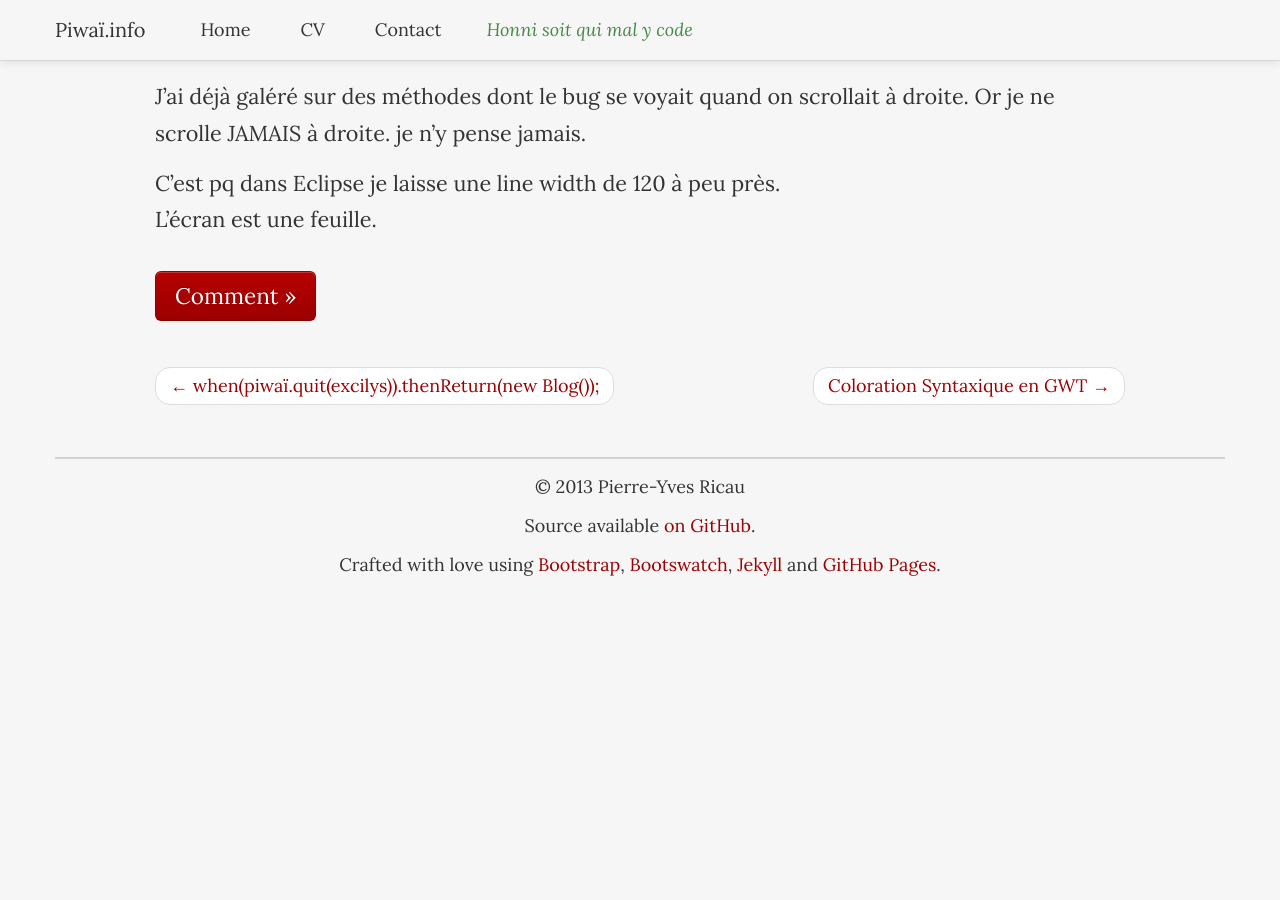
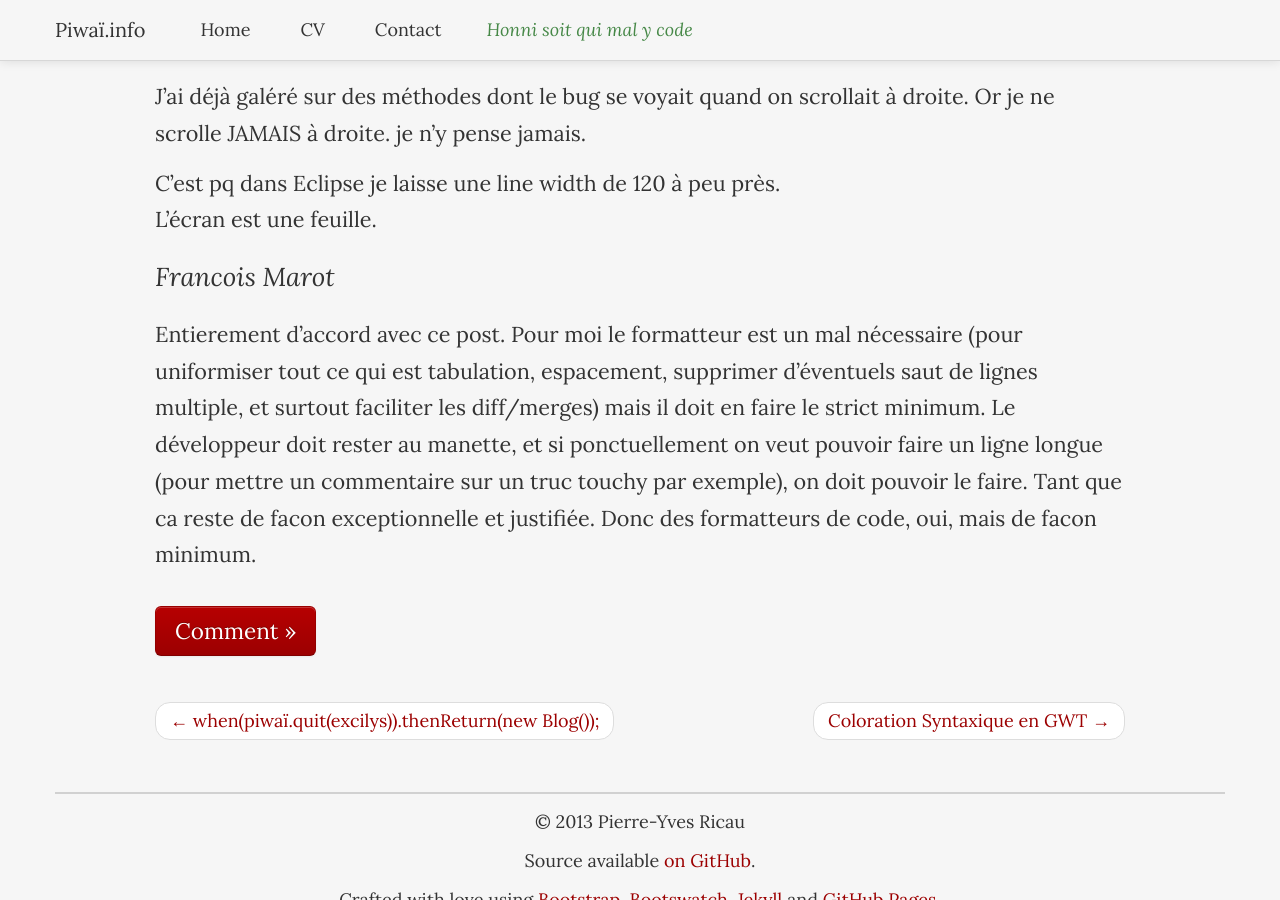
Before and after one commit to pyricau/pyricau.github.com, a Jekyll site: the page built from _posts/2011-08-31-les-ide-et-la-regle-des-80-120.markdown, in a window 1280 px wide and 900 px high, scrolled down 5636 px. Built offline with Jekyll 4.4.1, drawn with Linux system fonts in a browser that asks for light colours; Markdown is read by kramdown in place of the engine named in the settings; before the commit the page ends 6267 px from its top, so only the background shows below that.

Commit message:
Update 2011-08-31-les-ide-et-la-regle-des-80-120.markdown

```diff
--- a/_posts/2011-08-31-les-ide-et-la-regle-des-80-120.markdown
+++ b/_posts/2011-08-31-les-ide-et-la-regle-des-80-120.markdown
@@ -200,3 +200,6 @@ J'ai déjà galéré sur des méthodes dont le bug se voyait quand on scrollait
 
 C'est pq dans Eclipse je laisse une line width de 120 à peu près.
 L'écran est une feuille.
+
+## [Francois Marot](https://twitter.com/FrancoisMarot)
+Entierement d'accord avec ce post. Pour moi le formatteur est un mal nécessaire (pour uniformiser tout ce qui est tabulation, espacement, supprimer d'éventuels saut de lignes multiple, et surtout faciliter les diff/merges) mais il doit en faire le strict minimum. Le développeur doit rester au manette, et si ponctuellement on veut pouvoir faire un ligne longue (pour mettre un commentaire sur un truc touchy par exemple), on doit pouvoir le faire. Tant que ca reste de facon exceptionnelle et justifiée. Donc des formatteurs de code, oui, mais de facon minimum.
```
